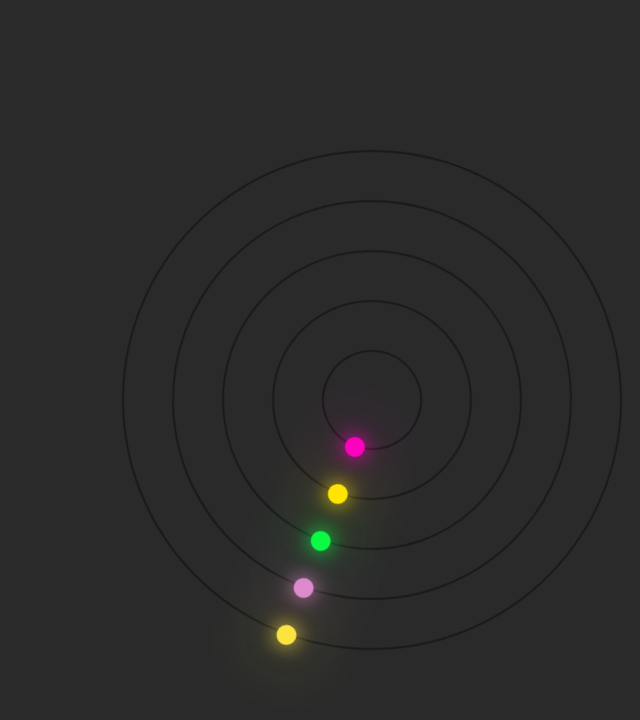
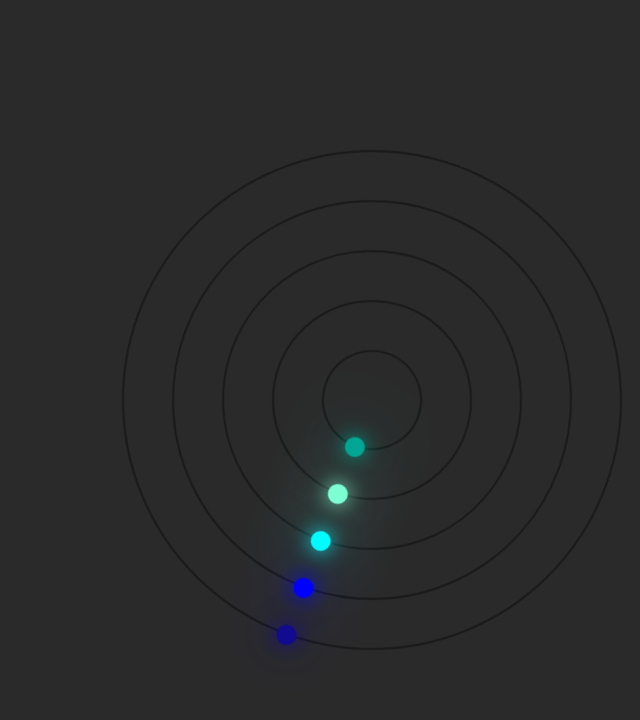
Before and after one commit to yigitulkr/Glowing-Dots-Animation, a plain HTML site: page index.html in a window 1280 px wide. Shown: the whole page, without its empty margins (268-908 px from the left). Drawn offline with Linux system fonts and the light colour scheme.

Commit message:
five divs changed

```diff
--- a/index.html
+++ b/index.html
@@ -8,11 +8,11 @@
 </head>
 <body>
     <div class="loader">
-        <div class="circle" style="--clr:#04fc43"></div>
-        <div class="circle circle2" style="--clr:#fee800"></div>
-        <div class="circle circle3" style="--clr:#ff00be"></div>
-        <div class="circle circle4" style="--clr:#de88ce"></div>
-        <div class="circle circle5" style="--clr:#fce440"></div>
+        <div class="circle" style="--clr:#00ffff"></div>
+        <div class="circle circle2" style="--clr:#7fffd4"></div>
+        <div class="circle circle3" style="--clr:#00a693"></div>
+        <div class="circle circle4" style="--clr:#0000ff"></div>
+        <div class="circle circle5" style="--clr:#120a8f"></div>
     </div>
 </body>
 </html>
```
